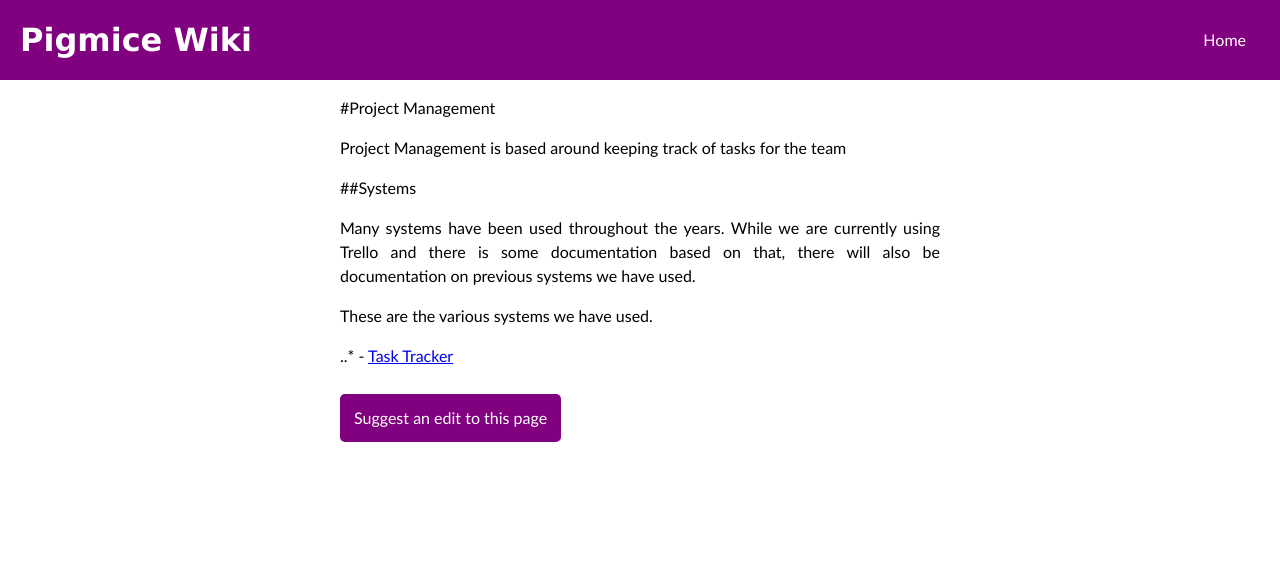
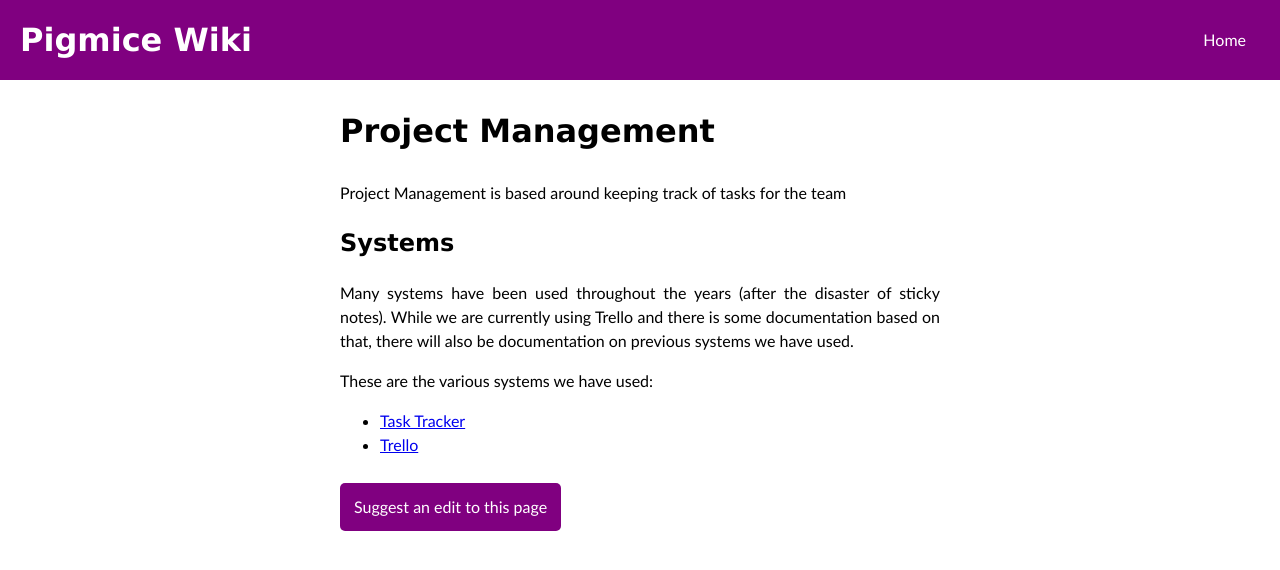
Before and after one commit to Pigmice2733/wiki, a Jekyll site: the page built from project-management/index.md, in a window 1280 px wide. Shown: the top 570 px of the page. Built offline with Jekyll 4.4.1, drawn with Linux system fonts in a browser that asks for light colours; our own code applies the rules of GitHub Pages for plain Markdown files.

Commit message:
Add trello guide

```diff
--- a/project-management/index.md
+++ b/project-management/index.md
@@ -1,11 +1,12 @@
-#Project Management
+# Project Management
 
 Project Management is based around keeping track of tasks for the team
 
-##Systems
+## Systems
 
-Many systems have been used throughout the years. While we are currently using Trello and there is some documentation based on that, there will also be documentation on previous systems we have used.
+Many systems have been used throughout the years (after the disaster of sticky notes). While we are currently using Trello and there is some documentation based on that, there will also be documentation on previous systems we have used.
 
-These are the various systems we have used.
+These are the various systems we have used:
 
-..* - [Task Tracker](tasktracker)
+- [Task Tracker](tasktracker)
+- [Trello](trello)
```
Also changed, not shown: project-management/tasktracker.md (+3 -3 lines), project-management/trello.md (added, +18 -0 lines).
